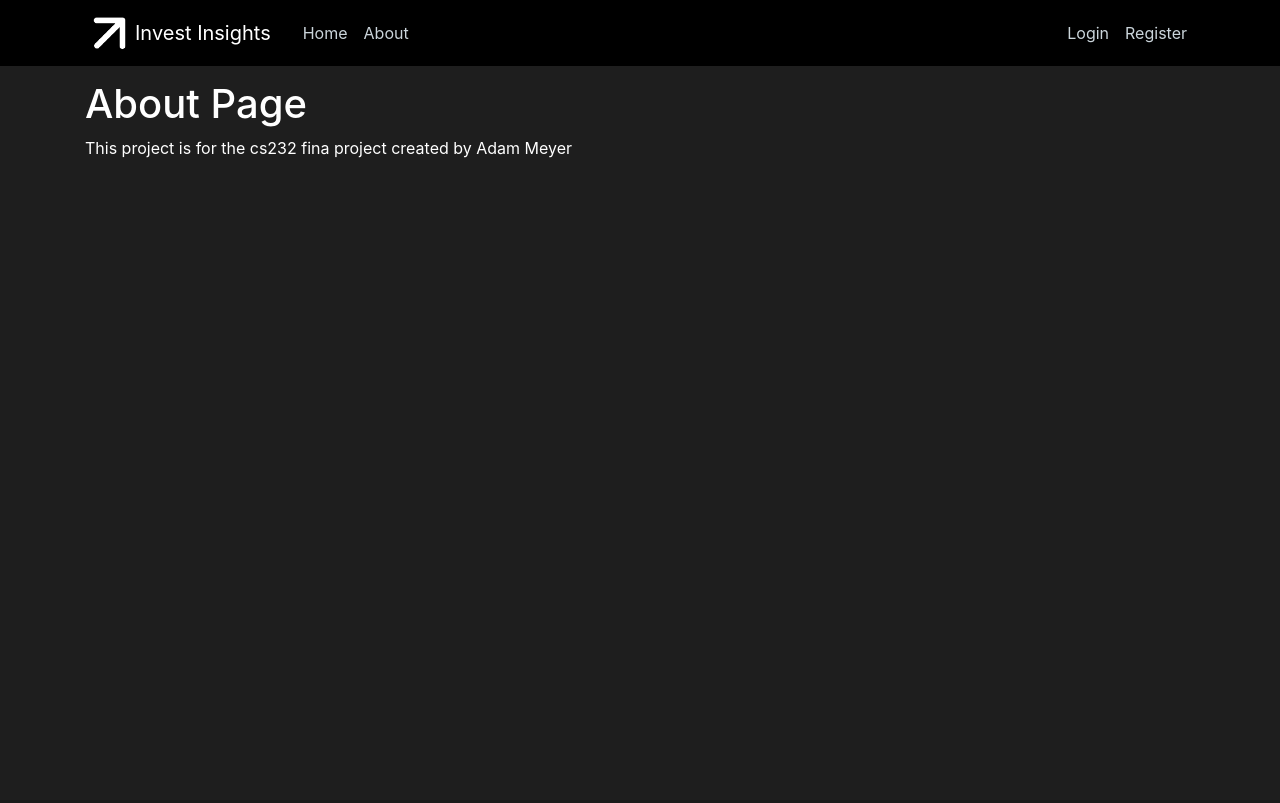
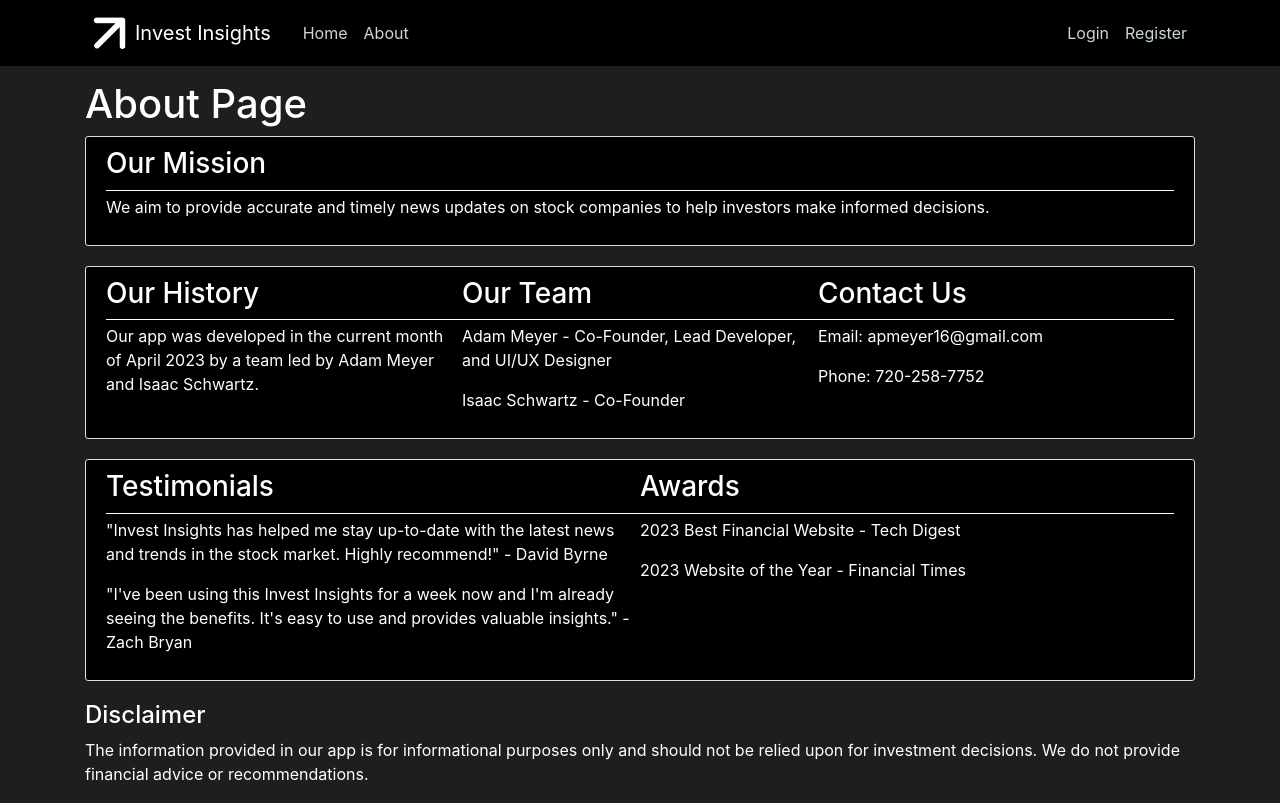
Before and after one commit to ameyer23-m/Stock-Company-News-Website, a Flask app: page /about in a window 1280 px wide. Before the commit the page ends 158 px from the top, so only its background shows below. Run offline with Flask 3, Linux system fonts and the light colour scheme; some libraries are stand-ins or nearby versions.

Commit message:
delete function

```diff
--- a/app/static/main.css
+++ b/app/static/main.css
@@ -194,3 +194,17 @@ body {
   background-color: #1e1e1e;
   border-color: #ffffff;
 }
+
+.delete_account{
+  color:#ffffff;
+  background-color: #1e1e1e;
+  border-color: #ffffff;
+  order: 2;
+  margin-right: 200px;
+}
+
+.account_container{
+  display: flex;
+  justify-content: space-between;
+  margin-left: 15%;
+}
--- a/app/templates/about.html
+++ b/app/templates/about.html
@@ -1,5 +1,55 @@
 {% extends "layout.html" %}
-{% block content %}
+
+{% block full %}
     <h1>About Page</h1>
-    <p>This project is for the cs232 fina project created by Adam Meyer</p>
-{% endblock content %}
+    <body>
+        <article class="media content-section">
+            <div class="media-body">
+                <div class="article-metadata">
+                    <h3>Our Mission</h3>
+                </div>
+                <p>We aim to provide accurate and timely news updates on stock companies to help investors make informed decisions.</p>
+            </div>
+        </article>
+        <article class="media content-section">
+            <div class="media-body">
+                <div class="article-metadata">
+                    <h3>Our History</h3>
+                </div>
+                <p>Our app was developed in the current month of April 2023 by a team led by Adam Meyer and Isaac Schwartz.</p>
+            </div>
+            <div class="media-body">
+                <div class="article-metadata">
+                    <h3>Our Team</h3>
+                </div>
+                <p>Adam Meyer - Co-Founder, Lead Developer, and UI/UX Designer</p>
+                <p>Isaac Schwartz - Co-Founder</p>
+            </div>
+            <div class="media-body">
+                <div class="article-metadata">
+                    <h3>Contact Us</h3>
+                </div>
+                <p>Email: apmeyer16@gmail.com</p>
+                <p>Phone: 720-258-7752</p>
+            </div>
+        </article>
+        <article class="media content-section">
+            <div class="media-body">
+                <div class="article-metadata">
+                    <h3>Testimonials</h3>
+                </div>
+                <p>"Invest Insights has helped me stay up-to-date with the latest news and trends in the stock market. Highly recommend!" - David Byrne</p>
+                <p>"I've been using this Invest Insights for a week now and I'm already seeing the benefits. It's easy to use and provides valuable insights." - Zach Bryan </p>
+            </div>
+            <div class="media-body">
+                <div class="article-metadata">
+                    <h3>Awards</h3>
+                </div>
+                <p>2023 Best Financial Website - Tech Digest</p>
+                <p>2023 Website of the Year - Financial Times</p>
+            </div>
+        </article>
+        <h4>Disclaimer</h4>
+        <p>The information provided in our app is for informational purposes only and should not be relied upon for investment decisions. We do not provide financial advice or recommendations.</p>
+    </body>
+{% endblock %}
--- a/app/templates/company.html
+++ b/app/templates/company.html
@@ -39,8 +39,8 @@
         <article class="media content-section">
         <div class="media-body">
             <div class="article-metadata">
-            <a class="writer" href="#">{{ news.writer }}</a>
-            <small class="text-muted">{{ news.date.strftime('%B %d, %Y') }}</small>
+                <a class="writer" href="#">{{ news.writer }}</a>
+                <small class="text-muted">{{ news.date.strftime('%B %d, %Y') }}</small>
             </div>
             <h2><a class="article-title" href="#">{{ news.article }}</a></h2>
             <p class="article-content">{{ news.publisher }}</p>
--- a/app/templates/layout.html
+++ b/app/templates/layout.html
@@ -5,7 +5,7 @@
     <meta charset="utf-8">
     <meta name="viewport" content="width=device-width, initial-scale=1, shrink-to-fit=no">
 
-    <!-- Bootstrap CSS -->
+    <link rel="icon" type="image/x-icon" href="{{ url_for('static', filename='img/InvestInsights.png') }}">
     <link rel="stylesheet" href="https://maxcdn.bootstrapcdn.com/bootstrap/4.0.0/css/bootstrap.min.css" integrity="sha384-Gn5384xqQ1aoWXA+058RXPxPg6fy4IWvTNh0E263XmFcJlSAwiGgFAW/dAiS6JXm" crossorigin="anonymous">
 
     <link rel="stylesheet" type="text/css" href="{{ url_for('static', filename='main.css') }}">
@@ -51,6 +51,7 @@
       </nav>
     </header>
     <main role="main" class="container">
+      {% block full %}{% endblock %}
       <div class="row">
         <div class="col-md-8">
         {% with messages = get_flashed_messages(with_categories=true) %}
--- a/app/templates/profile.html
+++ b/app/templates/profile.html
@@ -23,9 +23,12 @@
             <h1> Your username is {{ user }}</h1>
             <h1> Your password is {{ password }}</h1>
             <h1> Your email is {{ email }}</h1>
-            <div class="container">
+            <div class="account_container">
                 <form action="{{ url_for('task_list_blueprint.manage_account') }}" method="POST">
                     <button class="signup_login" type="submit">Manage Account?</button>
+                </form>
+                <form action="{{ url_for('task_list_blueprint.delete_account_warning') }}" method="POST">
+                    <button class="delete_account" type="submit">Delete Account?</button>
                 </form>
             </div>
         </div>
--- a/app/views/task_view.py
+++ b/app/views/task_view.py
@@ -74,9 +74,9 @@ def register():
     form = RegistrationForm()
     user_db = UserDB(g.mysql_db, g.mysql_cursor)
     if form.validate_on_submit():
-        username = form.new_username.data
-        password = form.new_password.data
-        email = form.new_email.data
+        username = form.username.data
+        password = form.password.data
+        email = form.email.data
         if user_db.get_username(username):
             flash('Username taken!', 'danger')
             return redirect(url_for('task_list_blueprint.register'))
@@ -86,7 +86,7 @@ def register():
         user = User(username=username, email=email, password=password)
         user_db.add_user(user)
         flash(f'Account created for {username}!', 'success')
-        return redirect(url_for('task_list_blueprint.home'))
+        return redirect(url_for('task_list_blueprint.login'))
 
     return render_template('register.html', title='Register', form=form)
 
@@ -176,3 +176,19 @@ def manage_account():
         return redirect(url_for('task_list_blueprint.home'))
 
     return render_template('manage_account.html', title='Manage Account', form=form)
+
+
+@task_list_blueprint.route("/delete_account_warning", methods=['GET', 'POST'])
+def delete_account_warning():
+    username = session.get('user')
+    return render_template('delete_account_warning.html', username=username)
+
+
+@task_list_blueprint.route("/delete_account", methods=['GET', 'POST'])
+def delete_account():
+    user_id = session.get('user_id')
+    user_db = UserDB(g.mysql_db, g.mysql_cursor)
+    user_db.delete_account(user_id)
+    session.pop('user', None)
+    flash('Your account has been deleted', 'success')
+    return redirect('/home')
```
Also changed, not shown: app/models/users_modifier.py (+33 -21 lines), app/templates/delete_account_warning.html (added, +21 -0 lines).
